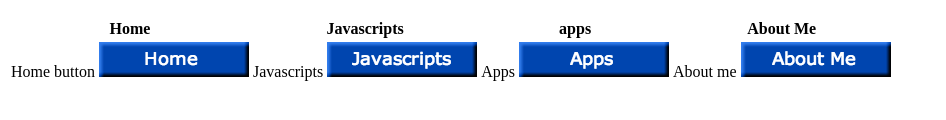
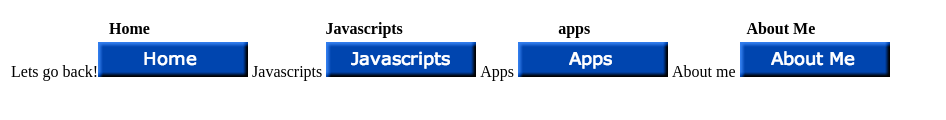
Before and after one commit to kevinsock96/kevinsock96.github.io, a plain HTML site: page index.html in a window 1280 px wide. Shown: the part 322-442 px from the top of the page, without its empty margins (0-946 px from the left). Drawn offline with Linux system fonts and the light colour scheme.

Commit message:
Update index.html

```diff
--- a/index.html
+++ b/index.html
@@ -19,7 +19,7 @@
       </thead>
       <tbody>
          <tr>
-         <td> Home button <img src="home button.png"></td>
+         <td> Lets go back!<img src="home button.png"></td>
          <td> Javascripts <img src="javascripts button.png"></td>
          <td> Apps <img src="apps button.png"></td>
          <td> About me <img src="about me button.png"></td>
```
